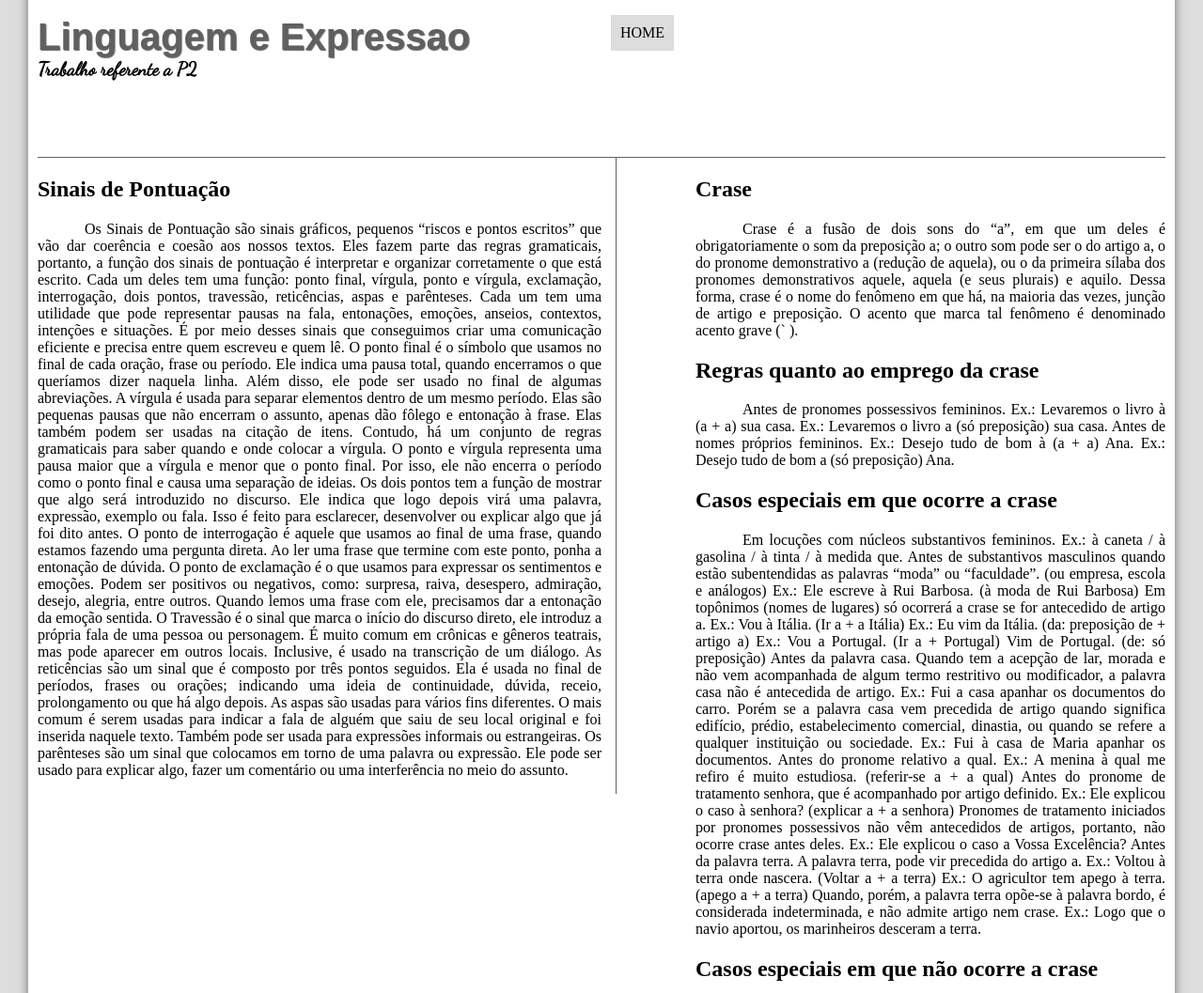
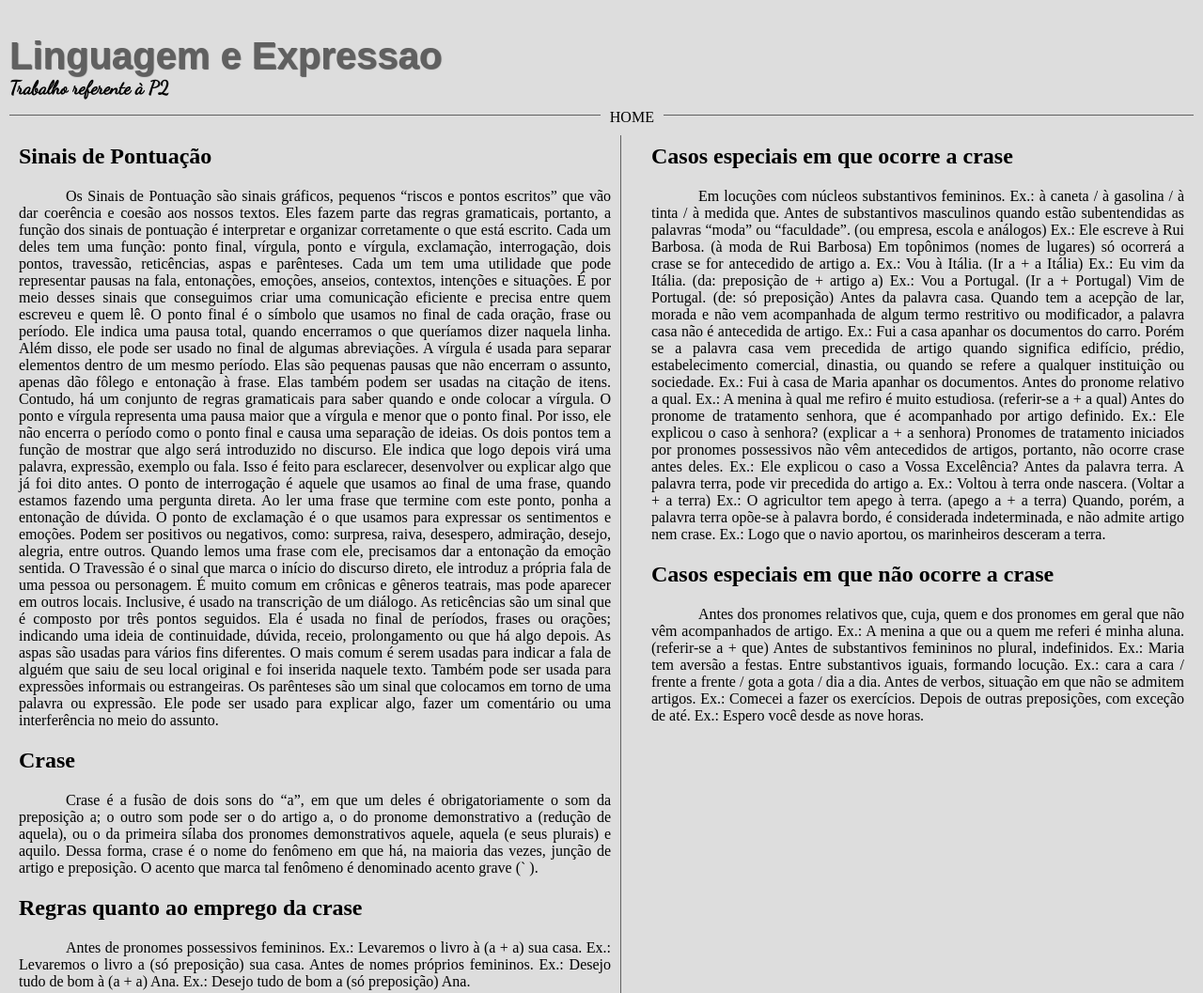
Before and after one commit to Diasmateus/SiteComuXpress, a plain HTML site: page index.html in a window 1280 px wide. Shown: the top 1057 px of the page at 94% size. Drawn offline with Linux system fonts and the light colour scheme; a web font is replaced by a local one.

Commit message:
Update 1.2
Atualizado index.html e css

```diff
--- a/_css/estilo.css
+++ b/_css/estilo.css
@@ -11,9 +11,7 @@ body{
 }
 
 div#interface {
-	width: 1200px;
-	background-color: #ffffff;
-	margin: -20px auto 0px auto;
+
 	padding: 10px;
 	box-shadow: 0px 0px 10px rgba(0,0,0,0.5);
 
@@ -21,8 +19,6 @@ div#interface {
 
 header#cabecalho {
 	border-bottom: 1px solid #606060;
-	height: 150px;
-
 }
 
 header#cabecalho h1 {
@@ -46,18 +42,13 @@ p {
 }
 /* formataçao do menu */
 
-nav#menu {
-	display: flex;
-	align-items: center;
-}
 
 nav#menu ul{
-	display: inline-block;
 	list-style: none;
 	text-transform: uppercase;
 	position: absolute;
-	top: -10px;
-	left: 600px;
+	top: 10%;
+	left: 46%;
 
 }
 
@@ -89,18 +80,17 @@ nav#menu h1{
 section#corpo {
 	display: block;
 	float: left;
-	width: 600px;
-	padding-right: 15px;
-
+	width: 50%;
+	padding: 10px;
 	border-right: 1px solid #606060;
 }
 
 aside#lateral {
 	display: block;
 	float: right;
-	width: 500px;
-	margin: 0%;
-
+	width: 45%;
+	padding: 10px;
+	margin-left: 0;
 }
 
 footer#rodape {
--- a/index.html
+++ b/index.html
@@ -10,7 +10,7 @@
 
 		<header id="cabecalho">
 			<h1> Linguagem e Expressao </h1>
-			<h2> Trabalho referente a P2 </h2>
+			<h2> Trabalho referente à P2 </h2>
 
 
 			<nav id=menu>
@@ -48,10 +48,7 @@
 					Os parênteses são um sinal que colocamos em torno de uma palavra ou expressão. Ele pode ser usado para explicar algo, fazer um comentário ou uma interferência no meio do assunto.
 					</p>
 
-			</section>
-
-			<aside id="lateral">
-				<h1> Crase </h1>
+                    <h1> Crase </h1>
 				<p> Crase é a fusão de dois sons do “a”, em que um deles é obrigatoriamente o som da preposição a; o outro som pode ser o do artigo a, o do pronome demonstrativo a (redução de aquela), ou o da primeira sílaba dos pronomes demonstrativos aquele, aquela (e seus plurais) e aquilo. Dessa forma, crase é o nome do fenômeno em que há, na maioria das vezes, junção de artigo e preposição. O acento que marca tal fenômeno é denominado acento grave (` ). </p>
 
 				<h2> Regras quanto ao emprego da crase </h2>
@@ -63,6 +60,10 @@
 						Ex.: Desejo tudo de bom à (a + a) Ana.
 						Ex.: Desejo tudo de bom a (só preposição) Ana.
 					</p>
+			</section>
+
+			<aside id="lateral">
+
 				<h2> Casos especiais em que ocorre a crase </h2>
 					<p>Em locuções com núcleos substantivos femininos.
 						Ex.: à caneta / à gasolina / à tinta / à medida que.
@@ -117,7 +118,7 @@
 
 
 			<footer id=rodape>
-				<p> Copyright &copy; 2021 - by MorroCast - Oficial<br>Facebook | <a href="https://www.youtube.com/channel/UCDzykYpaAeKpN36Kqd9ADYA" target="blank"> YouTube </a> | Instagram </p>
+				<p> Copyright &copy; 2021 - by Comunicação & Expressão - Oficial<br>Facebook | YouTube | Instagram </p>
 			</footer>
 		</div>
 	</body>
```
